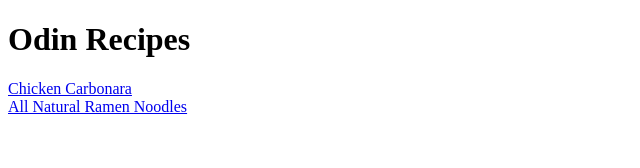
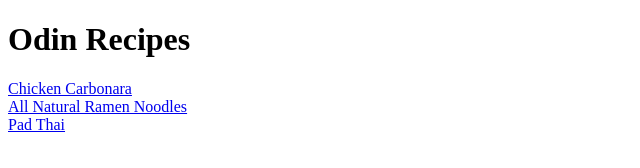
Before and after one commit to pjpzaf/odin-recipes, a plain HTML site: page index.html in a window 1280 px wide. Shown: the full height of the page, 0-640 px from the left. Drawn offline with Linux system fonts and the light colour scheme.

Commit message:
Added Pad Thai recipe page

```diff
--- a/index.html
+++ b/index.html
@@ -7,6 +7,7 @@
     <body>
         <h1>Odin Recipes</h1>
         <a href="./recipes/chicken-carbonara.html">Chicken Carbonara</a> <br>
-        <a href="./recipes/all-natural-ramen-noodles.html">All Natural Ramen Noodles</a>
+        <a href="./recipes/all-natural-ramen-noodles.html">All Natural Ramen Noodles</a><br>
+        <a href="./recipes/pad-thai.html">Pad Thai</a><br>
     </body>
 </html>
```
